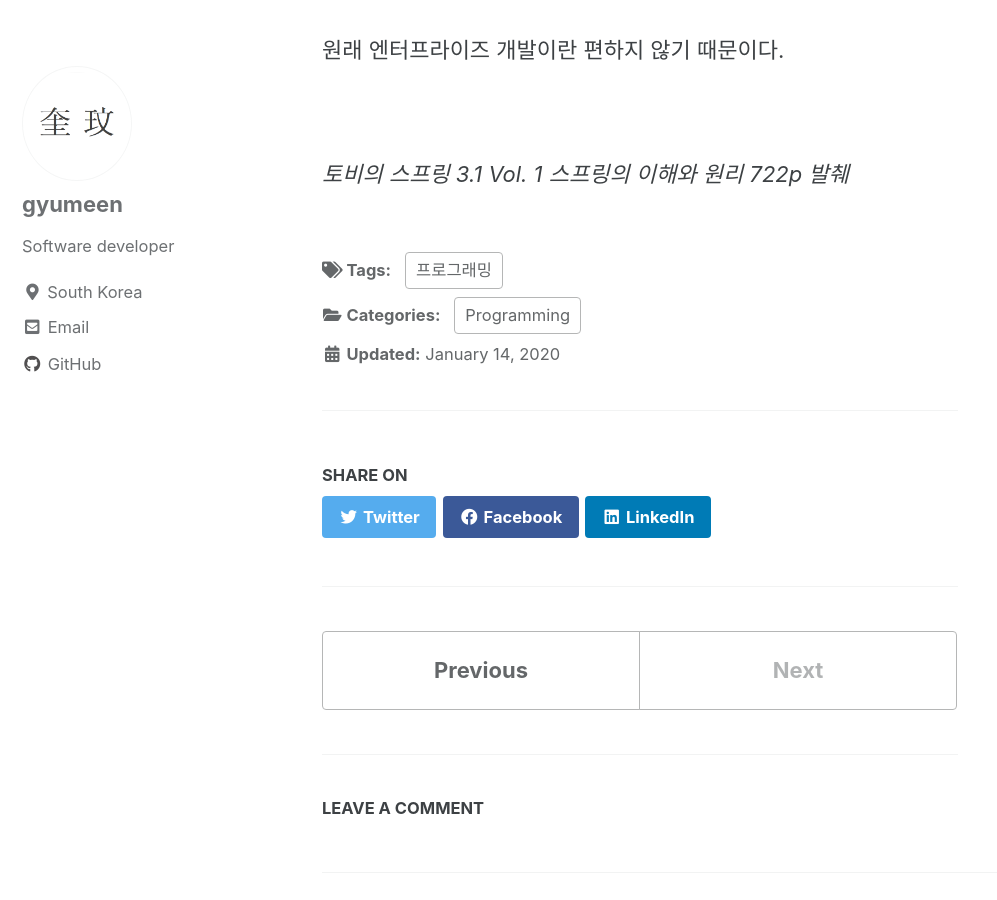
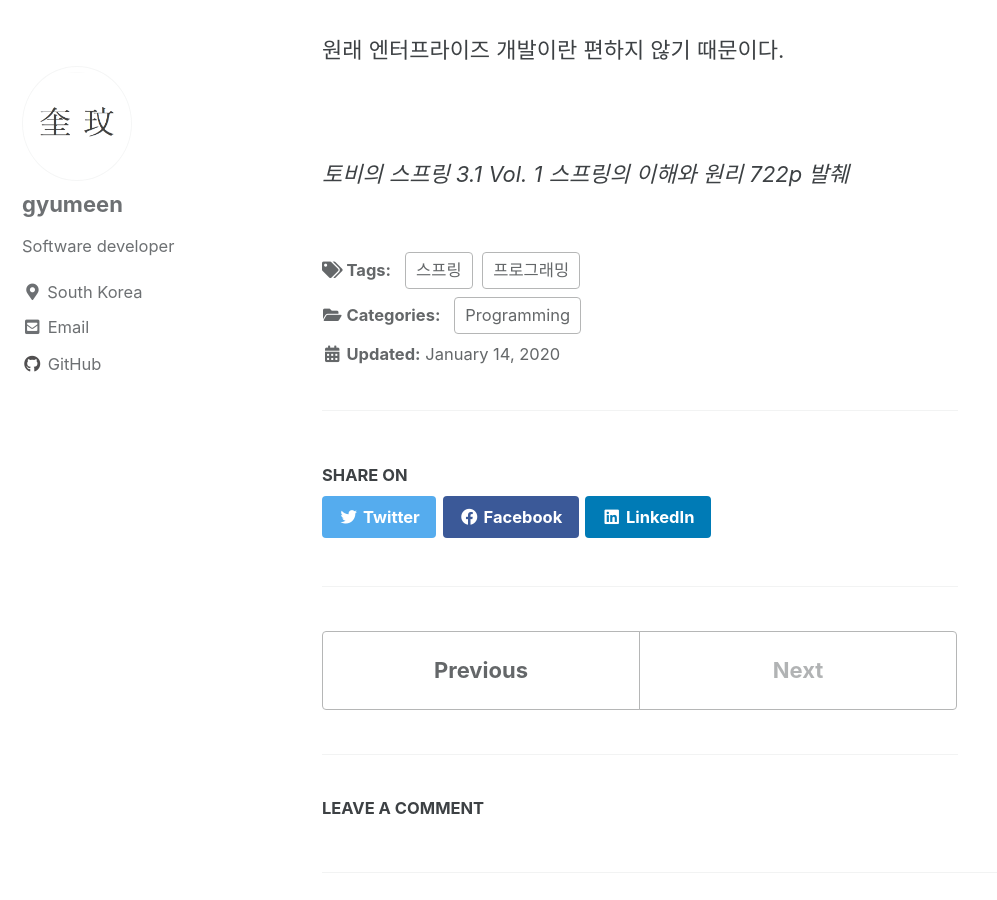
Before and after one commit to gyumeen/gyumeen.github.io, a Jekyll site: the page built from _posts/2021/Programming/2021-01-14-Toby advice.md, in a window 1280 px wide and 900 px high, scrolled down 1948 px. Shown: the whole window, without its empty margins (0-997 px from the left). Built offline with Jekyll 4.4.1, drawn with Linux system fonts in a browser that asks for light colours; cached includes are drawn as plain includes; comment, search, counter and statistics services are not loaded.

Commit message:
Update 2021-01-14-Toby advice.md

```diff
--- a/_posts/2021/Programming/2021-01-14-Toby advice.md
+++ b/_posts/2021/Programming/2021-01-14-Toby advice.md
@@ -6,6 +6,7 @@ categories:
   - Programming
 tags:
   - 프로그래밍
+  - 스프링
 last_modified_at: 2020-01-14
 ---
 
```
